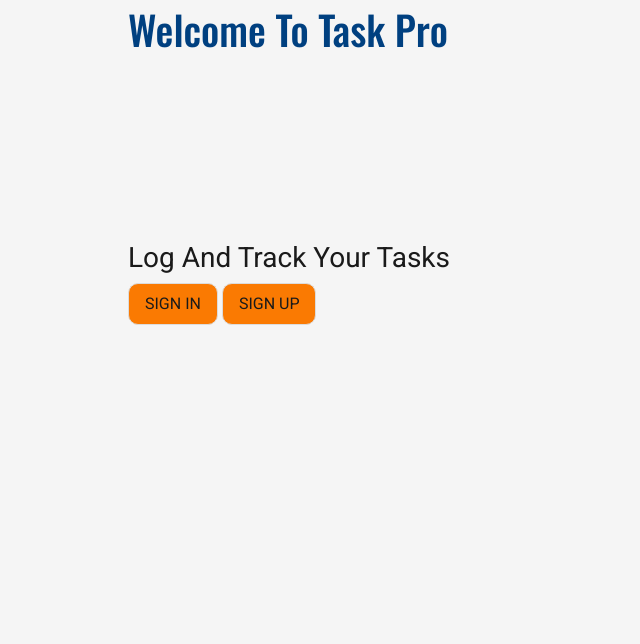
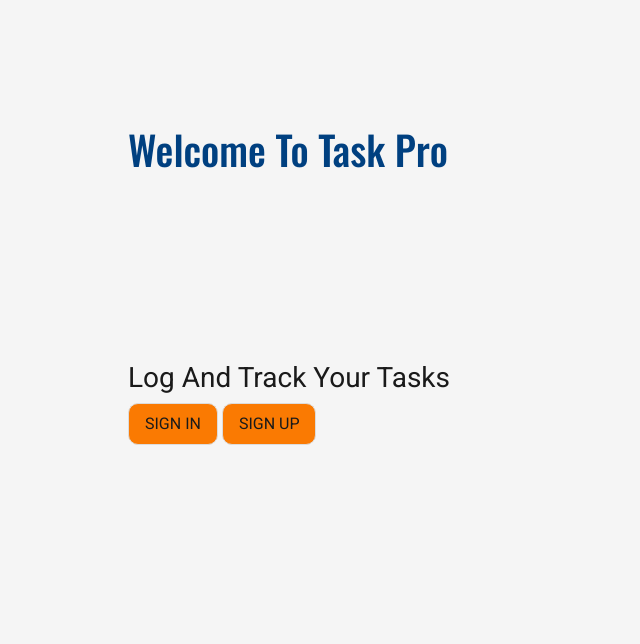
Before and after one commit to mmcin/task-pro-2, a Django app: template templates/index.html in a window 1280 px wide. Shown: the part 51-695 px from the top of the page, without its empty margins (0-640 px from the left). Run offline with Django 3.2, Linux system fonts and the light colour scheme; the template is opened without the code that fills it, so the values that code supplies are empty; some libraries are stand-ins or nearby versions.

Commit message:
styled main tag to center hero

```diff
--- a/static/css/style.css
+++ b/static/css/style.css
@@ -35,6 +35,14 @@
 body {
     background-color: var(--background-color);
     min-height: 100vh;
+}
+
+main {
+    display: flex;
+    justify-content: center;
+    align-items: center;
+    height: 80vh;
+    width: 100vw;
 }
 
 /* ----- Navigation Styling ----- */
```
